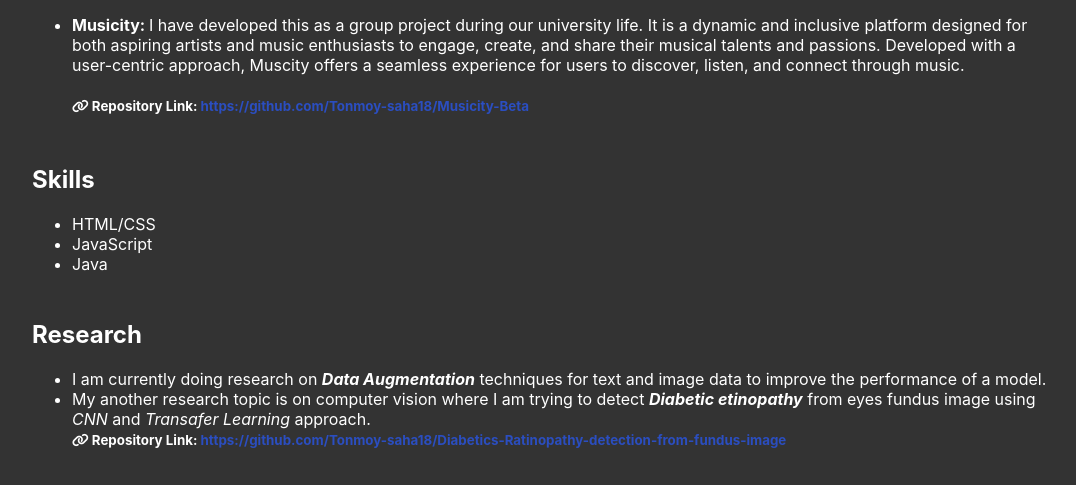
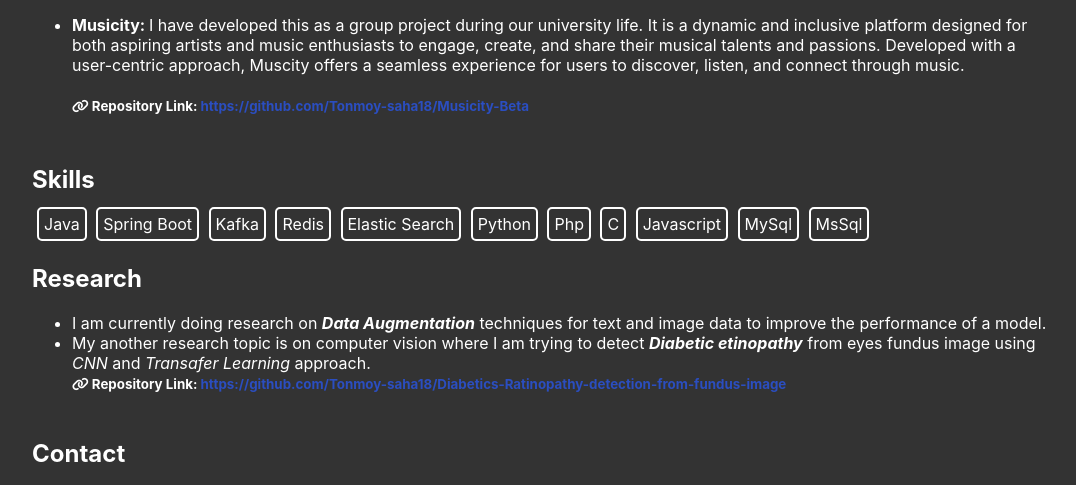
Before and after one commit to Tonmoy-saha18/Tonmoy-saha18, a plain HTML site: page index.html in a window 1280 px wide. Shown: the part 1776-2261 px from the top of the page, without its empty margins (96-1172 px from the left). Drawn offline with Linux system fonts and the light colour scheme.

Commit message:
Add code for skill part

```diff
--- a/index.html
+++ b/index.html
@@ -173,12 +173,17 @@
     <section id="skills" class="section">
         <div class="container">
             <h2>Skills</h2>
-            <ul>
-                <li>HTML/CSS</li>
-                <li>JavaScript</li>
-                <li>Java</li>
-                <!-- Add more skills -->
-            </ul>
+            <span class="icon">Java</span>
+            <span class="icon">Spring Boot</span>
+            <span class="icon">Kafka</span>
+            <span class="icon">Redis</span>
+            <span class="icon">Elastic Search</span>
+            <span class="icon">Python</span>
+            <span class="icon">Php</span>
+            <span class="icon">C</span>
+            <span class="icon">Javascript</span>
+            <span class="icon">MySql</span>
+            <span class="icon">MsSql</span>
         </div>
     </section>
 
--- a/style.css
+++ b/style.css
@@ -102,3 +102,22 @@ img{
     border-radius: 5px;
     transition: background-color 0.5s, color 0.5s;
 }
+
+.icon{
+    border: 2px solid #fff;
+    border-radius:5px;
+    color: #fff;
+    padding: 5px;
+    margin-left: 5px;
+}
+
+.icon:hover{
+    color: #333;
+    padding: 5px;
+    margin-left: 5px;
+    border: 2px solid #333;
+    background-color: #fff;
+    border-radius:5px;
+    cursor: pointer;
+    transition: background-color 0.5s, color 0.5s;
+}
```
